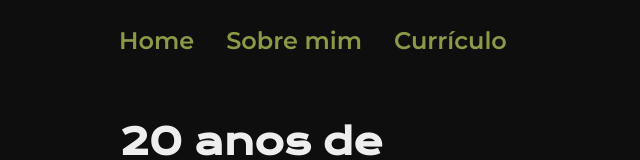
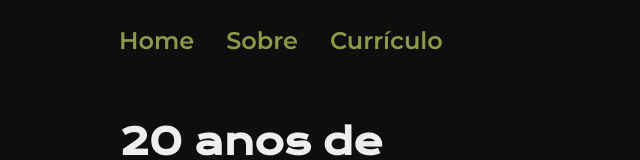
Before and after one commit to uiratan/alura-html-css-dozero, a plain HTML site: page about.html in a window 1280 px wide. Shown: the top 160 px of the page, without its empty margins (73-713 px from the left). Drawn offline with nearby package versions, Linux system fonts and the light colour scheme.

Commit message:
correção cabeçalho tamanho

```diff
--- a/about.html
+++ b/about.html
@@ -13,7 +13,7 @@
     <header class="cabecalho">
       <nav class="cabecalho__menu">
         <a href="index.html" class="cabecalho__menu__item">Home</a>
-        <a href="about.html" class="cabecalho__menu__item">Sobre mim</a>
+        <a href="about.html" class="cabecalho__menu__item">Sobre</a>
         <a href="curriculum.html" class="cabecalho__menu__item">Currículo</a>
       </nav>
     </header>
```
Also changed, not shown: curriculum.html (+1 -1 lines), index.html (+1 -1 lines).
